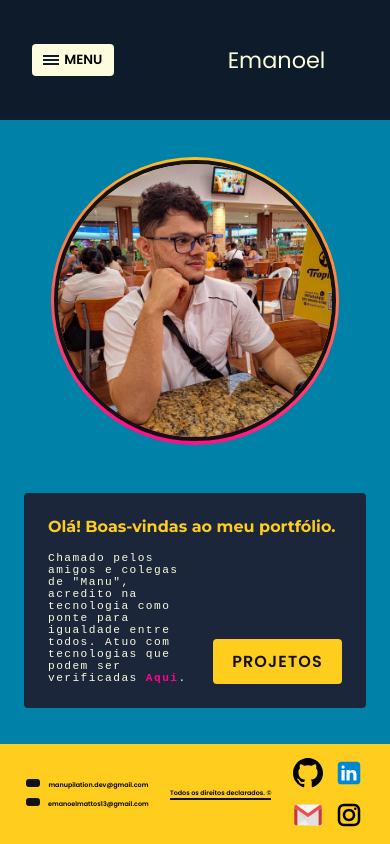
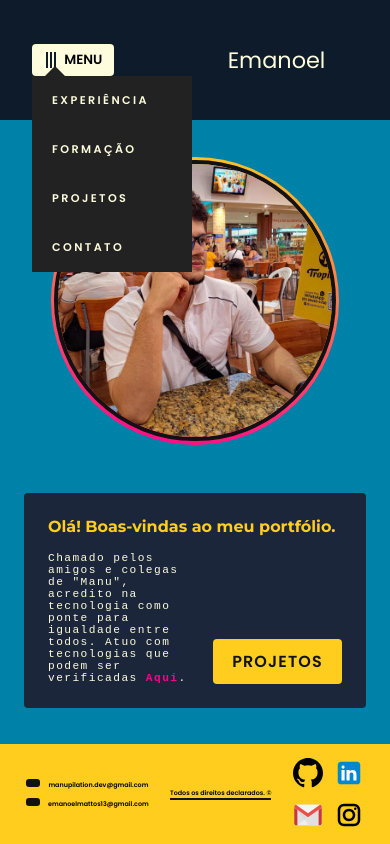
Before and after one commit to manupilation/manupilation.github.io, a React (Vite) app in the folder personal-page-app/: page /#/ in a window 390 px wide. Both pictures are taken after a click on the button "MENU". Built offline with nearby package versions, Linux system fonts and the light colour scheme.

Commit message:
refactor: simplifies navBar responsive

```diff
--- a/personal-page-app/src/components/NavBar/Navbar.tsx
+++ b/personal-page-app/src/components/NavBar/Navbar.tsx
@@ -1,48 +1,40 @@
-import React, { useRef, useEffect, useState, useCallback, RefObject } from 'react';
+import React, { useEffect, useRef, useState } from 'react';
 import styles from './styles.module.scss';
 import { NavLink } from 'react-router-dom';
 
-const useOutsideListener = (): [
-  RefObject<HTMLDivElement>,
-  (node: HTMLDivElement) => void
-] => {
-  const ref = useRef<HTMLDivElement | null>(null);
-
-  const setRef = useCallback((node: HTMLDivElement) => {
-    ref.current = node;
-  }, [ref.current]);
-
-  return [ref, setRef]
-}
-
 function renderNavBar() {
-  const [isActive, setIsActive] = useState(false)
-  const [ref, setRef] = useOutsideListener();
+  const [isActive, setIsActive] = useState(false);
+  const menuRef = useRef<HTMLDivElement>(null!)
 
   function handleClick(event: React.MouseEvent<HTMLElement>) {
-    event.currentTarget.nextElementSibling?.classList.toggle(styles['active']);
-    setIsActive(!isActive)
+    setIsActive(!isActive);
   }
 
   useEffect(() => {
-    if(ref.current?.attributes[1].value === 'true') {
+    function clickOutside(event: MouseEvent) {
+      const menu = event.target as Node;
 
-      document.body.addEventListener('touchstart', function handleOutside(event) {
-        setTimeout(() => {
-          const menuButton = (event.target as HTMLElement).parentElement;
-          if(menuButton !== ref.current) {
-            ref.current?.querySelector('nav')?.classList.remove(styles['active']);
-            document.body.removeEventListener('touchstart', handleOutside);
-        }}, 75);
-      });
-    };
+      if(!menuRef.current.contains(menu)) {
+        setIsActive(false)
+      }
+    }
 
-  }, [ref.current?.attributes[1].value]);
+    document.addEventListener('mousedown', clickOutside);
+
+    return () => {
+      document.removeEventListener('mousedown', clickOutside);
+    }
+  });
 
   return (
-    <div className={styles.navBar} ref={ref} data-isactive={ isActive.toString() }>
-      <button className={styles.menu} onClick={ handleClick } data-menu>MENU</button>
-      <nav className={styles.navContainer} data-menu>
+    <div className={styles.navBar} ref={menuRef}>
+      <button
+        className={`${styles.menu} ${isActive ? "active" : ""}`}
+        onClick={ handleClick }
+      >
+        MENU
+      </button>
+      <nav className={`${styles.navContainer} ${isActive ? "active" : ""}`}>
         <ul className={styles.navList}>
           <NavLink to="/exp">Experiência</NavLink>
           <NavLink to="/formacao">Formação</NavLink>
```
